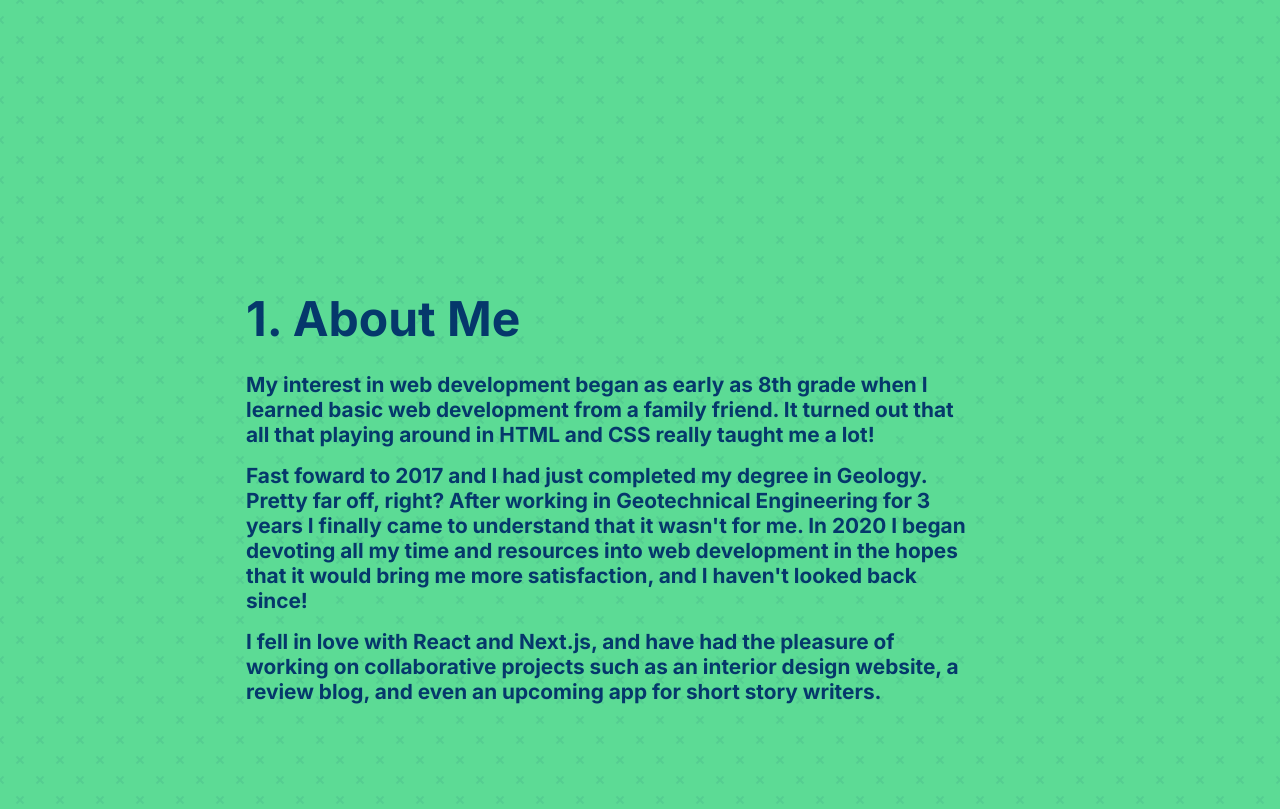
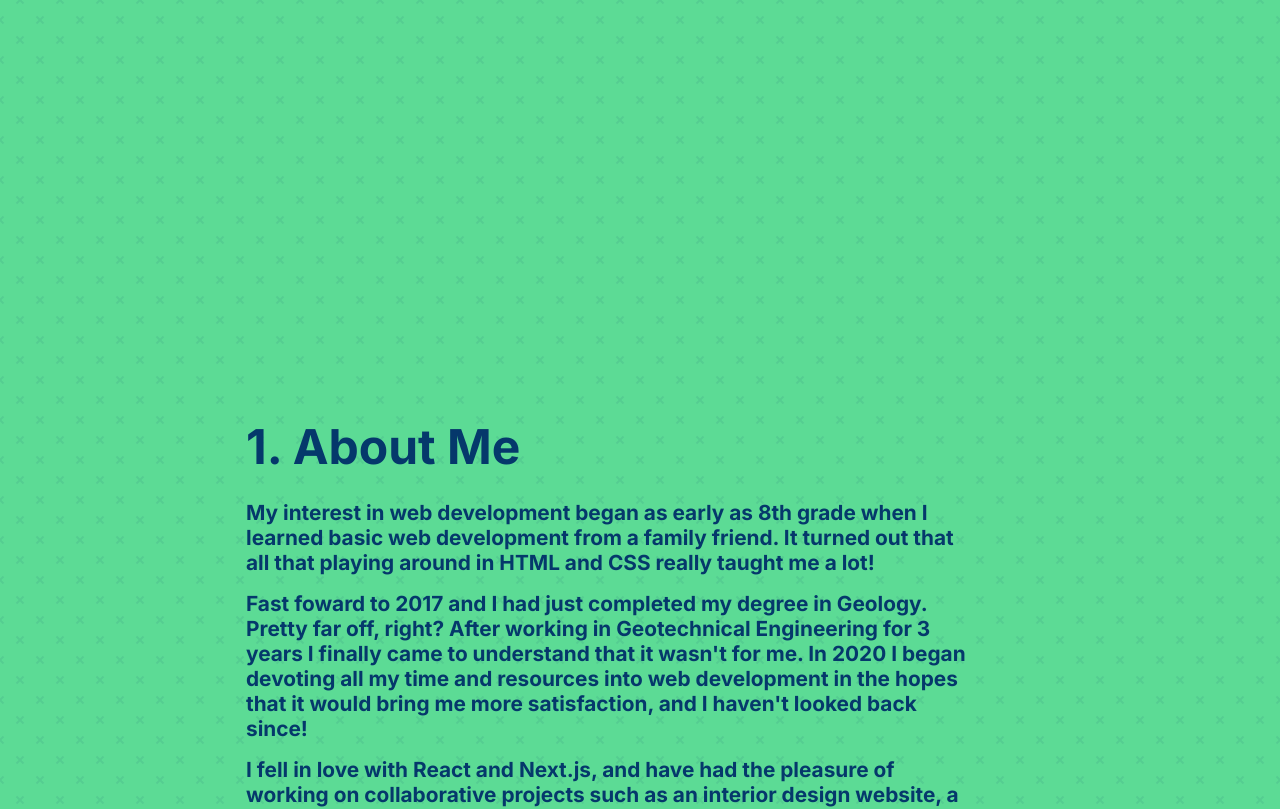
Before and after one commit to michael-stubbs/Portfolio, a React (Create React App) app: page / in a window 1280 px wide. Shown: the part 940-1749 px from the top of the page. Built offline with nearby package versions, Linux system fonts and the light colour scheme.

Commit message:
add main styling

```diff
--- a/src/Styles/About.module.scss
+++ b/src/Styles/About.module.scss
@@ -1,5 +1,5 @@
 .about {
-  margin: 1rem 6rem;
+  margin: 6rem 6rem;
   padding: 150px;
 }
 
--- a/src/Styles/Main.module.scss
+++ b/src/Styles/Main.module.scss
@@ -1,5 +1,6 @@
 .jumbotron {
   margin: 6rem 6rem;
+  margin-bottom: 9rem;
   padding: 150px;
 }
 
--- a/src/components/About.jsx
+++ b/src/components/About.jsx
@@ -3,7 +3,7 @@
 import ListItemText from "@mui/material/ListItemText";
 import ListSubheader from "@mui/material/ListSubheader";
 
-import styles from "../Styles/About.module.scss";
+import styles from "../styles/About.module.scss";
 
 function About() {
   return (
--- a/src/components/Main.jsx
+++ b/src/components/Main.jsx
@@ -1,6 +1,6 @@
 import { Button } from "@mui/material";
 
-import styles from "../Styles/Main.module.scss";
+import styles from "../styles/Main.module.scss";
 
 function Main() {
   return (
```
Also changed, not shown: 1 other file (tests, documents, lock files or other folders).
